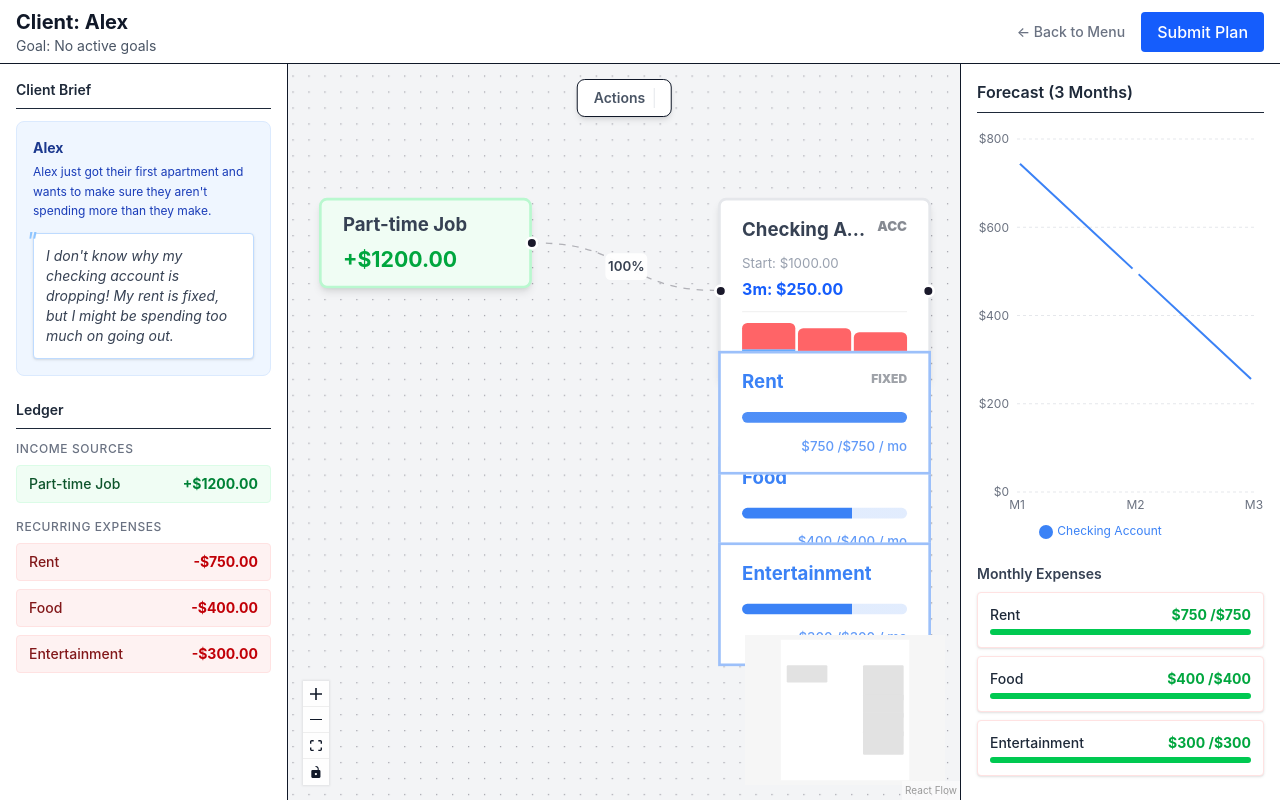
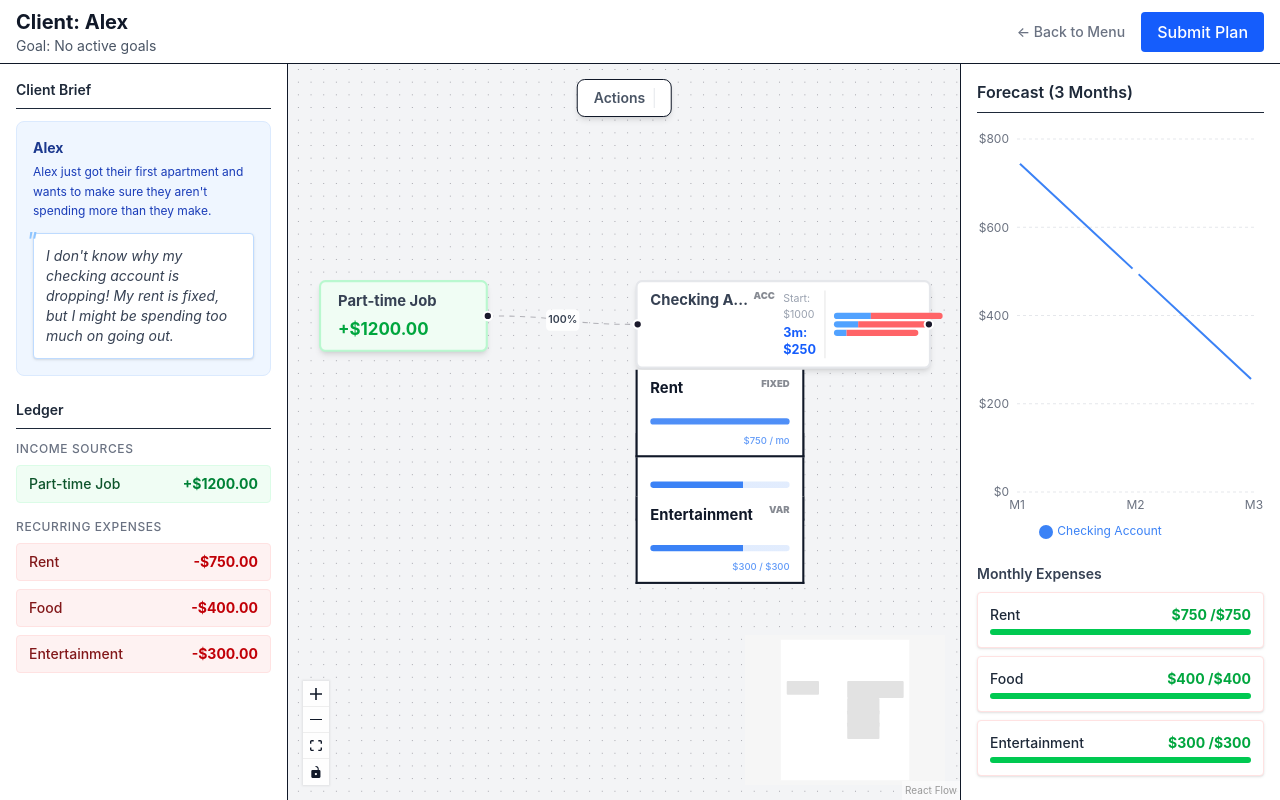
Before and after one commit to BrandonMCoffey/personal-finance-sim, a React (Vite) app: page / in a window 1280 px wide. Both pictures are taken after a click on the element 280 px from the left and 267 px from the top of the page. Built offline with nearby package versions, Linux system fonts and the light colour scheme.

Commit message:
WIP Improve node structures

```diff
--- a/src/components/canvas/FlowSandbox.tsx
+++ b/src/components/canvas/FlowSandbox.tsx
@@ -90,8 +90,8 @@ function FlowSandboxInner() {
       }
     });
 
-    const accountHeight = forecastMonths > 1 ? 115 : 75;
-    const childHeight = 72;
+    const accountHeight = 85;
+    const childHeight = 60;
 
     let currentMainY = 50;
     const mainNodesY: Record<string, number> = {};
@@ -99,14 +99,14 @@ function FlowSandboxInner() {
     [...accounts, ...loans, ...retirements].forEach(item => {
       mainNodesY[item.id] = currentMainY;
       const childCount = childrenMap[item.id]?.length || 0;
-      currentMainY += accountHeight + (childCount * childHeight) + 40;
+      currentMainY += accountHeight + (childCount * childHeight) + 30; // Reduced bottom padding
     });
 
     cards.forEach(card => {
       if (!snappedMap[card.id]) {
         mainNodesY[card.id] = currentMainY;
         const childCount = childrenMap[card.id]?.length || 0;
-        currentMainY += accountHeight + (childCount * childHeight) + 40;
+        currentMainY += accountHeight + (childCount * childHeight) + 30;
       }
     });
 
@@ -132,8 +132,11 @@ function FlowSandboxInner() {
       }),
       ...accounts.map((acc) => {
         const history = forecasts.map(snap => ({
-          month: snap.month, balance: snap.accountBalances[acc.id],
-          in: snap.accountFlows[acc.id].in, out: snap.accountFlows[acc.id].out
+          month: snap.month,
+          balance: snap.accountBalances[acc.id],
+          goal: snap.accountGoalAllocations[acc.id] || 0,
+          in: snap.accountFlows[acc.id].in,
+          out: snap.accountFlows[acc.id].out
         }));
         return {
           id: acc.id, type: 'account', position: { x: 350, y: mainNodesY[acc.id] },
--- a/src/components/canvas/nodes/AccountNode.tsx
+++ b/src/components/canvas/nodes/AccountNode.tsx
@@ -10,7 +10,7 @@ interface AccountNodeProps {
     forecastMonths: number;
     accountType: string;
     apy?: number;
-    history: { month: number; balance: number; in: number; out: number }[];
+    history: { month: number; balance: number; goal: number; in: number; out: number }[];
   };
 }
 
@@ -31,7 +31,7 @@ export function AccountNode({ data }: AccountNodeProps) {
 
   const handleColor = isCash ? 'bg-green-500' : 'bg-blue-400';
   const titleColor = isCash ? 'text-green-800' : 'text-gray-700';
-  const maxScale = Math.max(...data.history.map(h => Math.max(0, h.balance) + h.out), 100);
+  const maxScale = Math.max(...data.history.map(h => Math.max(0, h.balance) + h.out), 500);
 
   const headerElement = isNegative ? (
     <div className="w-4 h-4 bg-red-600 rounded-full flex items-center justify-center text-white text-[11px] font-black shadow-sm cursor-help animate-pulse" title="Overdraft Warning: More money is leaving this account than is available!">!</div>
@@ -50,27 +50,39 @@ export function AccountNode({ data }: AccountNodeProps) {
       sourceHandle={{ color: handleColor }}
       onRename={(newName) => renameAccount(data.id, newName)}
       headerElement={headerElement}
+      className={data.forecastMonths > 1 ? 'w-[280px] flex-row' : 'w-[160px] flex-col'}
     >
-      <div className={`text-[10px] ${isCash ? 'text-green-600/80' : 'text-gray-400'}`}>Start: ${data.balance.toFixed(2)}</div>
-      <div className={`text-xs font-bold mt-1 ${isNegative ? 'text-red-600' : isCash ? 'text-green-700' : 'text-blue-600'}`}>
-        {data.forecastMonths}m: ${data.forecastBalance.toFixed(2)}
+      <div className={`flex flex-col flex-1 ${data.forecastMonths > 1 ? 'pr-2' : ''}`}>
+        <div className={`text-[10px] ${isCash ? 'text-green-600/80' : 'text-gray-400'}`}>
+          Start: ${data.balance.toFixed(0)}
+        </div>
+        <div className={`text-xs font-bold mt-0.5 ${isNegative ? 'text-red-600' : isCash ? 'text-green-700' : 'text-blue-600'}`}>
+          {data.forecastMonths}m: ${data.forecastBalance.toFixed(0)}
+        </div>
       </div>
 
       {data.forecastMonths > 1 && (
-        <div className="mt-2 pt-2 border-t border-black/5 flex items-end justify-between h-10 w-full gap-[2px]">
+        <div className="flex flex-col justify-center h-full w-28 border-l border-black/10 pl-2 gap-[2px]">
           {data.history.map((h) => {
-            const outHeight = (h.out / maxScale) * 100;
-            const balHeight = (Math.max(0, h.balance) / maxScale) * 100;
+            const totalBalance = Math.max(0, h.balance);
+            const goalEarmark = Math.min(h.goal || 0, totalBalance);
+            const availableBal = totalBalance - goalEarmark;
+
+            const outWidth = (h.out / maxScale) * 100;
+            const goalWidth = (goalEarmark / maxScale) * 100;
+            const balWidth = (availableBal / maxScale) * 100;
             const barColor = isCash ? 'bg-green-500' : 'bg-blue-400';
+
             return (
               <div
                 key={h.month}
-                className="flex-1 flex flex-col justify-end h-full hover:opacity-80 transition-opacity cursor-crosshair group relative"
-                title={`Month ${h.month}\nIn: $${h.in.toFixed(0)}\nOut: $${h.out.toFixed(0)}\nEnd: $${h.balance.toFixed(0)}`}
+                className="flex flex-row items-center w-full h-1.5 hover:opacity-80 transition-opacity cursor-crosshair group relative"
+                title={`Month ${h.month}\nIn: $${h.in.toFixed(0)}\nOut: $${h.out.toFixed(0)}\nGoal Alloc: $${goalEarmark.toFixed(0)}\nEnd Bal: $${h.balance.toFixed(0)}`}
               >
-                {h.out > 0 && <div className={`w-full bg-red-400 ${balHeight === 0 ? 'rounded-sm' : 'rounded-t-sm'}`} style={{ height: `${outHeight}%`, minHeight: outHeight > 0 ? '2px' : '0' }} />}
-                {balHeight > 0 && <div className={`w-full ${barColor} ${h.out === 0 ? 'rounded-t-sm' : ''} rounded-b-sm`} style={{ height: `${balHeight}%`, minHeight: '2px' }} />}
-                {h.balance < 0 && <div className="absolute -bottom-1.5 left-1/2 transform -translate-x-1/2 w-1 h-1 bg-red-600 rounded-full" />}
+                {h.balance < 0 && <div className="absolute -left-1.5 top-1/2 transform -translate-y-1/2 w-1 h-1 bg-red-600 rounded-full" />}
+                {balWidth > 0 && <div className={`h-full ${barColor} ${h.out === 0 && goalWidth === 0 ? 'rounded-r-sm' : ''} rounded-l-sm`} style={{ width: `${balWidth}%`, minWidth: '2px' }} />}
+                {goalWidth > 0 && <div className={`h-full bg-purple-500 ${h.out === 0 ? 'rounded-r-sm' : ''} ${balWidth === 0 ? 'rounded-l-sm' : ''}`} style={{ width: `${goalWidth}%`, minWidth: '2px' }} />}
+                {outWidth > 0 && <div className={`h-full bg-red-400 ${balWidth === 0 && goalWidth === 0 ? 'rounded-sm' : 'rounded-r-sm'}`} style={{ width: `${outWidth}%`, minWidth: outWidth > 0 ? '2px' : '0' }} />}
               </div>
             );
           })}
--- a/src/components/canvas/nodes/BaseNode.tsx
+++ b/src/components/canvas/nodes/BaseNode.tsx
@@ -13,9 +13,10 @@ interface BaseNodeProps {
     children: React.ReactNode;
     onRename?: (newName: string) => void;
     headerElement?: React.ReactNode;
+    className?: string;
 }
 
-export function BaseNode({ title, subtitle, bgColor, borderColor, titleColor, isSnapped, sourceHandle, targetHandle, children, onRename, headerElement }: BaseNodeProps) {
+export function BaseNode({ title, subtitle, bgColor, borderColor, titleColor, isSnapped, sourceHandle, targetHandle, children, onRename, headerElement, className }: BaseNodeProps) {
     const [isEditing, setIsEditing] = useState(false);
     const [editName, setEditName] = useState(title);
 
@@ -36,13 +37,14 @@ export function BaseNode({ title, subtitle, bgColor, borderColor, titleColor, is
         }
     };
 
-    const snappedStyle = isSnapped ? 'rounded-t-none shadow-none z-0' : 'rounded-md shadow-md z-10';
+    const snappedStyle = isSnapped ? 'rounded-t-none shadow-none z-0 border-t-0' : 'rounded-md shadow-md z-10';
+    const containerClass = className || 'w-[160px] flex-col';
 
     return (
-        <div className={`relative px-4 py-3 border-2 w-[160px] min-h-[70px] flex flex-col ${bgColor} ${borderColor} ${snappedStyle}`}>
+        <div className={`relative px-3 py-2 border-2 flex min-h-[50px] ${containerClass} ${bgColor} ${borderColor} ${snappedStyle}`}>
             {targetHandle && !isSnapped && <Handle type="target" position={targetHandle.position || Position.Left} className={`w-3 h-3 ${targetHandle.color}`} />}
 
-            <div className="flex justify-between items-start mb-2">
+            <div className={`flex justify-between items-start ${className?.includes('flex-row') ? 'w-1/2 pr-2' : 'mb-1 w-full'}`}>
                 {isEditing && onRename ? (
                     <input
                         autoFocus
@@ -54,7 +56,7 @@ export function BaseNode({ title, subtitle, bgColor, borderColor, titleColor, is
                     />
                 ) : (
                     <span
-                        className={`text-sm font-bold truncate ${titleColor} ${onRename ? 'cursor-text hover:opacity-80' : ''}`}
+                        className={`text-sm font-bold truncate leading-tight ${titleColor} ${onRename ? 'cursor-text hover:opacity-80' : ''}`}
                         onDoubleClick={() => onRename && setIsEditing(true)}
                         title={onRename ? "Double click to rename" : ""}
                     >
@@ -62,12 +64,12 @@ export function BaseNode({ title, subtitle, bgColor, borderColor, titleColor, is
                     </span>
                 )}
                 <div className="flex flex-col items-end shrink-0 ml-1">
-                    {subtitle && <span className="text-[10px] uppercase font-black opacity-50">{subtitle}</span>}
+                    {subtitle && <span className="text-[9px] uppercase font-black opacity-50 leading-none mb-0.5">{subtitle}</span>}
                     {headerElement}
                 </div>
             </div>
 
-            <div className="flex-1 flex flex-col justify-end w-full">
+            <div className={`flex-1 flex w-full ${className?.includes('flex-row') ? 'flex-row items-center' : 'flex-col justify-end'}`}>
                 {children}
             </div>
 
--- a/src/components/canvas/nodes/ExpenseNode.tsx
+++ b/src/components/canvas/nodes/ExpenseNode.tsx
@@ -1,5 +1,6 @@
-import { Handle, Position } from '@xyflow/react';
+import { BaseNode } from './BaseNode';
 import { useFinanceStore } from '../../../store/financeStore';
+import { Position } from '@xyflow/react';
 
 interface ExpenseNodeProps {
   data: {
@@ -31,6 +32,7 @@ export function ExpenseNode({ data }: ExpenseNodeProps) {
     const r = inc.routings?.find(route => route.destinationId === data.id && route.type === 'fixed');
     if (r) { incomingRule = r; isIncomeRule = true; sourceId = inc.id; break; }
   }
+
   if (!incomingRule) {
     const r = transferRules.find(rule => rule.destinationId === data.id && rule.type === 'fixed');
     if (r) { incomingRule = r; isIncomeRule = false; sourceId = r.sourceId; }
@@ -41,14 +43,13 @@ export function ExpenseNode({ data }: ExpenseNodeProps) {
   const sliderMax = data.isFixed ? data.targetAmount : (data.targetAmount * 1.5);
   const fillPercentage = incomingRule ? Math.min((fundedAmount / sliderMax) * 100, 100) : 0;
 
-  const cRedLight = [239, 68, 68]; // Normal
-  const cRed = [255, 0, 0];        // Deficit
-  const cAmber = [245, 158, 11];   // Minimum Met
-  const cBlue = [59, 130, 246];    // Target Met
-  const cIndigo = [5, 50, 255];  // Surplus
+  const cRedLight = [239, 68, 68];
+  const cRed = [255, 0, 0];
+  const cAmber = [245, 158, 11];
+  const cBlue = [59, 130, 246];
+  const cIndigo = [5, 50, 255];
 
   let currentRgb = cRedLight.join(', ');
-
   if (fundedAmount == data.targetAmount) {
     currentRgb = cBlue.join(', ');
   } else if (fundedAmount < minRequired) {
@@ -63,30 +64,27 @@ export function ExpenseNode({ data }: ExpenseNodeProps) {
     currentRgb = interpolateColor(cBlue, cIndigo, factor);
   }
 
-  const snappedStyle = data.isSnapped ? 'rounded-t-none shadow-none z-0' : 'rounded-md shadow-md z-10';
+  const amountText = data.isFixed
+    ? `$${data.targetAmount.toFixed(0)} / mo`
+    : `$${data.currentAmount.toFixed(0)} / $${data.targetAmount.toFixed(0)}`;
 
   return (
-    <div
-      className={`relative px-4 py-3 border-2 w-[160px] min-h-[70px] flex flex-col justify-between bg-white transition-colors ${snappedStyle}`}
-      style={{ borderColor: `rgba(${currentRgb}, 0.5)` }}
+    <BaseNode
+      title={data.name}
+      subtitle={data.isFixed ? 'FIXED' : 'VAR'}
+      bgColor="bg-white"
+      borderColor={`border-[rgba(${currentRgb},0.5)]`}
+      titleColor={`text-[rgb(${currentRgb})]`}
+      isSnapped={data.isSnapped}
+      targetHandle={!data.isSnapped ? { color: 'bg-red-500' } : undefined}
+      className="w-[160px] flex-col justify-center"
     >
       <style>{`
-          .expense-slider::-webkit-slider-thumb { -webkit-appearance: none; appearance: none; width: 0; height: 0; }
-          .expense-slider::-moz-range-thumb { width: 0; height: 0; border: 0; }
-        `}</style>
-      {!data.isSnapped && <Handle type="target" position={Position.Left} className="w-3 h-3 bg-red-500" />}
+		.expense-slider::-webkit-slider-thumb { -webkit-appearance: none; appearance: none; width: 0; height: 0; }
+		.expense-slider::-moz-range-thumb { width: 0; height: 0; border: 0; }
+	  `}</style>
 
-      <div className="flex justify-between items-start mb-1">
-        <span
-          className="text-sm font-bold truncate leading-tight"
-          style={{ color: `rgb(${currentRgb})` }}
-        >
-          {data.name}
-        </span>
-        {data.isFixed && <span className="text-[9px] uppercase font-black opacity-40 ml-1 shrink-0">Fixed</span>}
-      </div>
-
-      <div className="w-full">
+      <div className="w-full mt-1">
         {incomingRule ? (
           <input
             type="range" min="0" max={sliderMax} value={incomingRule.amount}
@@ -98,23 +96,23 @@ export function ExpenseNode({ data }: ExpenseNodeProps) {
             style={{
               background: `linear-gradient(to right, rgb(${currentRgb}) ${fillPercentage}%, rgba(${currentRgb}, 0.15) ${fillPercentage}%)`
             }}
-            className={`nodrag expense-slider w-full h-2 mt-1 rounded-full appearance-none outline-none ${data.isFixed ? 'cursor-not-allowed opacity-90' : 'cursor-pointer'}`}
+            className={`nodrag expense-slider w-full h-1.5 rounded-full appearance-none outline-none ${data.isFixed ? 'cursor-not-allowed opacity-90' : 'cursor-pointer'}`}
           />
         ) : (
-          <div className="w-full bg-red-100 rounded-full h-2 mt-1">
+          <div className="w-full bg-red-100 rounded-full h-1.5">
             <div
-              className="h-2 rounded-full transition-all duration-300"
+              className="h-1.5 rounded-full transition-all duration-300"
               style={{ width: `${Math.min((data.currentAmount / data.targetAmount) * 100, 100)}%`, backgroundColor: `rgb(${cRed.join(',')})` }}
             ></div>
           </div>
         )}
         <div
-          className="text-[10px] text-right mt-1 font-medium opacity-80"
+          className="text-[9px] text-right mt-0.5 font-medium opacity-80"
           style={{ color: `rgb(${currentRgb})` }}
         >
-          ${data.currentAmount.toFixed(0)} /${data.targetAmount.toFixed(0)} / mo
+          {amountText}
         </div>
       </div>
-    </div>
+    </BaseNode>
   );
 }
--- a/src/components/canvas/nodes/GoalNode.tsx
+++ b/src/components/canvas/nodes/GoalNode.tsx
@@ -23,25 +23,29 @@ export function GoalNode({ data }: GoalNodeProps) {
   return (
     <BaseNode
       title={data.name}
+      subtitle="GOAL"
       bgColor={bgColor}
       borderColor={borderColor}
       titleColor="text-purple-900"
       isSnapped={data.isSnapped}
       targetHandle={!data.isSnapped ? { color: 'bg-purple-500' } : undefined}
+      className="w-[160px] flex-col justify-center"
     >
-      <div className="w-full bg-purple-100 rounded-full h-2 mt-2">
-        <div
-          className="bg-purple-500 h-2 rounded-full transition-all duration-500"
-          style={{ width: `${progress}%` }}
-        ></div>
-      </div>
-      <div className="flex justify-between mt-1">
-        <div className="text-[10px] text-purple-600 font-medium">
-          Target: ${data.targetAmount.toLocaleString()} {data.targetMonths ? `in ${data.targetMonths}mo` : ''}
+      <div className="w-full mt-1">
+        <div className="w-full bg-purple-100 rounded-full h-1.5">
+          <div
+            className="bg-purple-500 h-1.5 rounded-full transition-all duration-500"
+            style={{ width: `${progress}%` }}
+          ></div>
         </div>
-        <div className="text-[10px] text-purple-600 font-bold text-right">
-          ${current.toFixed(0)}
-          {data.hitMonth ? ` (M${data.hitMonth}!)` : ''}
+        <div className="flex justify-between mt-0.5">
+          <div className="text-[9px] text-purple-600 font-medium">
+            T: ${data.targetAmount}
+          </div>
+          <div className="text-[9px] text-purple-600 font-bold text-right">
+            ${current.toFixed(0)}
+            {data.hitMonth ? ` (M${data.hitMonth})` : ''}
+          </div>
         </div>
       </div>
     </BaseNode>
--- a/src/engines/forecast.ts
+++ b/src/engines/forecast.ts
@@ -4,6 +4,7 @@ export interface MonthlySnapshot {
   month: number;
   accountBalances: Record<string, number>;
   accountFlows: Record<string, { in: number; out: number }>;
+  accountGoalAllocations: Record<string, number>;
   cardBalances: Record<string, number>;
   loanBalances: Record<string, number>;
   retirementBalances: Record<string, number>;
@@ -24,15 +25,20 @@ export function generateForecast(
   monthsToProject: number = 6
 ): MonthlySnapshot[] {
   const snapshots: MonthlySnapshot[] = [];
+
   let currentBalances: Record<string, number> = {};
   let currentCardBalances: Record<string, number> = {};
   let currentLoanBalances: Record<string, number> = {};
   let currentRetirementBalances: Record<string, number> = {};
+  let currentGoalEarmarks: Record<string, number> = {};
   let goalHitMonths: Record<string, number> = {};
   let goalProgress: Record<string, number> = {};
 
   goals.forEach(g => { goalProgress[g.id] = 0; });
-  accounts.forEach(acc => { currentBalances[acc.id] = acc.balance; });
+  accounts.forEach(acc => {
+    currentBalances[acc.id] = acc.balance;
+    currentGoalEarmarks[acc.id] = 0;
+  });
   cards.forEach(card => { currentCardBalances[card.id] = card.balance || 0; });
   loans.forEach(loan => { currentLoanBalances[loan.id] = loan.balance; });
   retirements.forEach(ret => { currentRetirementBalances[ret.id] = ret.balance; });
@@ -42,6 +48,7 @@ export function generateForecast(
     const nextCardBalances = { ...currentCardBalances };
     const nextLoanBalances = { ...currentLoanBalances };
     const nextRetirementBalances = { ...currentRetirementBalances };
+    const monthlyGoalEarmarks = { ...currentGoalEarmarks };
     const monthlyExpenseProgress: Record<string, number> = {};
     const monthlyFlows: Record<string, { in: number; out: number }> = {};
 
@@ -146,20 +153,24 @@ export function generateForecast(
       }
     });
 
-    // 4. Process Goals
+    // 4. Process Goals (Earmarking instead of subtracting from account)
     accounts.forEach(acc => {
       const attachedRules = transferRules.filter(r => r.sourceId === acc.id && goals.some(g => g.id === r.destinationId));
-      let availableBalance = Math.max(0, nextBalances[acc.id]);
+      let availableBalance = Math.max(0, nextBalances[acc.id] - monthlyGoalEarmarks[acc.id]);
+
       attachedRules.forEach(rule => {
         const goal = goals.find(g => g.id === rule.destinationId)!;
         const remainingGoal = Math.max(0, goal.targetAmount - goalProgress[goal.id]);
-        const allocated = Math.min(availableBalance, remainingGoal);
+        const intended = rule.type === 'fixed' ? rule.amount : (availableBalance * (rule.amount / 100));
+        const allocated = Math.min(availableBalance, remainingGoal, intended);
 
         goalProgress[goal.id] += allocated;
         availableBalance -= allocated;
-        nextBalances[acc.id] -= allocated;
-        monthlyFlows[acc.id].out += allocated;
+        monthlyGoalEarmarks[acc.id] += allocated;
       });
+
+      // Cap earmark in case an unexpected expense drops the balance below the earmarked amount
+      monthlyGoalEarmarks[acc.id] = Math.min(monthlyGoalEarmarks[acc.id], Math.max(0, nextBalances[acc.id]));
     });
 
     goals.forEach(goal => {
@@ -172,6 +183,7 @@ export function generateForecast(
       month: m,
       accountBalances: nextBalances,
       accountFlows: monthlyFlows,
+      accountGoalAllocations: { ...monthlyGoalEarmarks },
       cardBalances: nextCardBalances,
       loanBalances: nextLoanBalances,
       retirementBalances: nextRetirementBalances,
@@ -184,6 +196,7 @@ export function generateForecast(
     currentCardBalances = nextCardBalances;
     currentLoanBalances = nextLoanBalances;
     currentRetirementBalances = nextRetirementBalances;
+    currentGoalEarmarks = monthlyGoalEarmarks;
   }
   return snapshots;
 }
```
